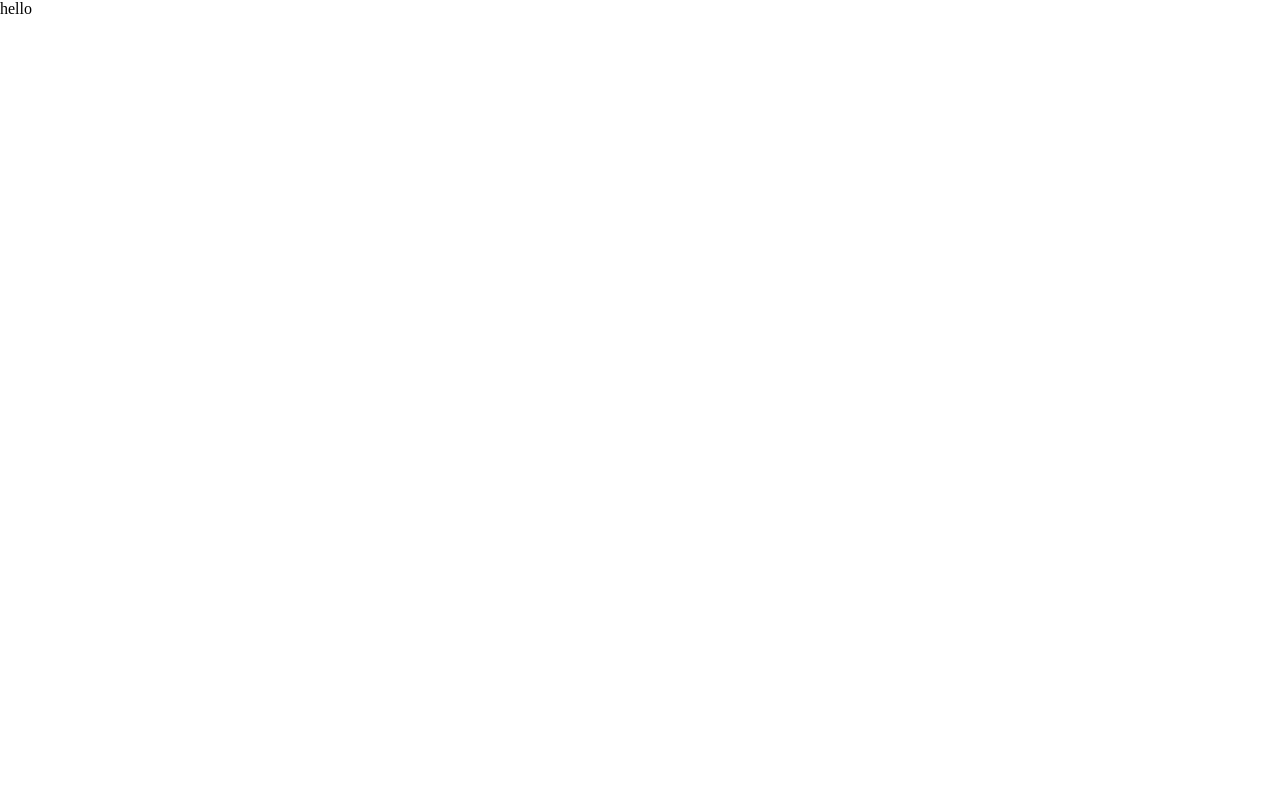
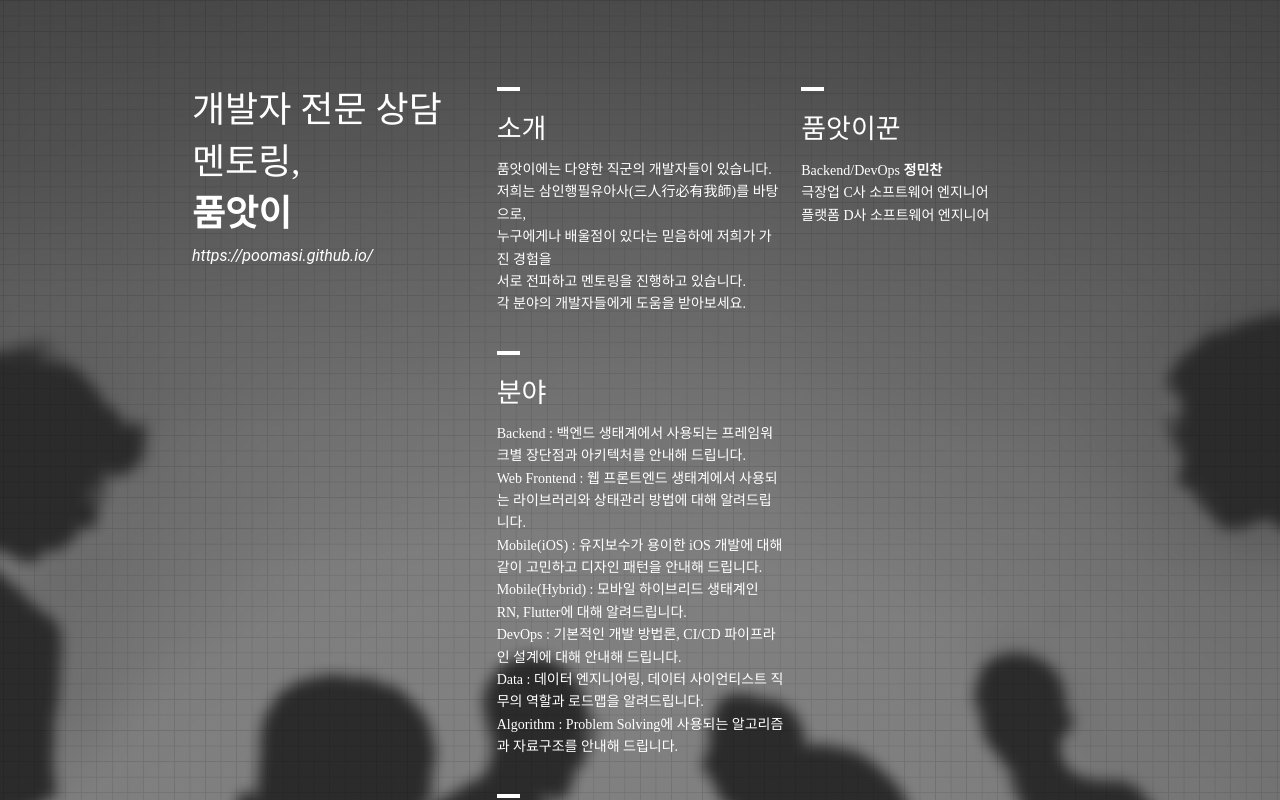
Before and after one commit to poomasi/poomasi.github.io, a React (Create React App) app: page / in a window 1280 px wide. Shown: the top 800 px of the page. Built offline with nearby package versions, Linux system fonts and the light colour scheme; a web font is replaced by a local one.

Commit message:
feat: add home page

```diff
--- a/package.json
+++ b/package.json
@@ -3,6 +3,8 @@
   "version": "1.0.0",
   "private": true,
   "dependencies": {
+    "@emotion/react": "^11.11.1",
+    "@emotion/styled": "^11.11.0",
     "@testing-library/jest-dom": "^5.17.0",
     "@testing-library/react": "^13.4.0",
     "@testing-library/user-event": "^13.5.0",
--- a/public/reset.css
+++ b/public/reset.css
@@ -142,7 +142,7 @@ input {
 }
 a {
   text-decoration: none;
-  color: black;
+  color: white;
 }
 
 /* default style */
@@ -153,6 +153,7 @@ span {
 }
 html,
 body {
+  color: white;
   height: 100%;
   width: 100%;
 }
--- a/src/App.tsx
+++ b/src/App.tsx
@@ -1,5 +1,150 @@
+import styled from '@emotion/styled'
+
 function App() {
-  return <>hello</>
+  return (
+    <Container>
+      <LeftContainer>
+        <TitleContainer>
+          <Title>개발자 전문 상담 멘토링,</Title>
+          <Title style={{ fontWeight: 'bold' }}>품앗이</Title>
+          <Link href="https://poomasi.github.io/">https://poomasi.github.io/</Link>
+        </TitleContainer>
+      </LeftContainer>
+      <CenterContainer>
+        <Section>
+          <Seperator />
+          <SubHead>소개</SubHead>
+          <Description>
+            품앗이에는 다양한 직군의 개발자들이 있습니다.
+            <br />
+            저희는 삼인행필유아사(三人行必有我師)를 바탕으로,
+            <br />
+            누구에게나 배울점이 있다는 믿음하에 저희가 가진 경험을
+            <br />
+            서로 전파하고 멘토링을 진행하고 있습니다.
+            <br />각 분야의 개발자들에게 도움을 받아보세요.
+          </Description>
+        </Section>
+
+        <Section>
+          <Seperator />
+          <SubHead>분야</SubHead>
+          <Description>
+            Backend : 백엔드 생태계에서 사용되는 프레임워크별 장단점과 아키텍처를 안내해 드립니다.
+            <br />
+            Web Frontend : 웹 프론트엔드 생태계에서 사용되는 라이브러리와 상태관리 방법에 대해 알려드립니다.
+            <br />
+            Mobile(iOS) : 유지보수가 용이한 iOS 개발에 대해 같이 고민하고 디자인 패턴을 안내해 드립니다.
+            <br />
+            Mobile(Hybrid) : 모바일 하이브리드 생태계인 RN, Flutter에 대해 알려드립니다.
+            <br />
+            DevOps : 기본적인 개발 방법론, CI/CD 파이프라인 설계에 대해 안내해 드립니다.
+            <br />
+            Data : 데이터 엔지니어링, 데이터 사이언티스트 직무의 역할과 로드맵을 알려드립니다.
+            <br />
+            Algorithm : Problem Solving에 사용되는 알고리즘과 자료구조를 안내해 드립니다.
+          </Description>
+        </Section>
+
+        <Section>
+          <Seperator />
+          <SubHead>세부 안내</SubHead>
+          <Description>
+            품삯은 따로 받고있지 않습니다 :)
+            <br />
+            신청 방법 : 고민 분야와 사연을 담아 하기 이메일로 신청
+            <br />
+            이메일 : <Mail href="mailto://poomasiofficial@gmail.com">poomasiofficial@gmail.com</Mail>
+          </Description>
+        </Section>
+      </CenterContainer>
+
+      <RightContainer>
+        <Section>
+          <Seperator />
+          <SubHead>품앗이꾼</SubHead>
+          <Description>
+            Backend/DevOps <b>정민찬</b>
+            <br />
+            극장업 C사 소프트웨어 엔지니어
+            <br />
+            플랫폼 D사 소프트웨어 엔지니어
+          </Description>
+        </Section>
+      </RightContainer>
+    </Container>
+  )
 }
 
+const Container = styled.div`
+  width: 100%;
+  min-height: 100%;
+  padding: 80px 15% 0 15%;
+  display: flex;
+  justify-content: space-between;
+
+  background-image: url('assets/background.jpg');
+  background-size: cover;
+  background-position: center;
+`
+
+const LeftContainer = styled.div`
+  width: 32%;
+`
+const TitleContainer = styled.div`
+  width: 100%;
+`
+const Title = styled.div`
+  font-size: 36px;
+`
+const Link = styled.a`
+  display: inline-block;
+  margin-top: 10px;
+  text-decoration: none;
+  font-style: italic;
+
+  &:hover {
+    color: black;
+    background-color: white;
+    transition: 0.5s ease;
+  }
+`
+const Mail = styled.a`
+  text-decoration: none;
+
+  &:hover {
+    color: black;
+    background-color: white;
+    transition: 0.5s ease;
+  }
+`
+
+const CenterContainer = styled.div`
+  width: 32%;
+`
+
+const RightContainer = styled.div`
+  width: 32%;
+`
+
+const Section = styled.div`
+  width: 100%;
+  margin-bottom: 35px;
+`
+const Seperator = styled.div`
+  height: 4px;
+  width: 23px;
+  background-color: #fff;
+  margin-top: 7px;
+  margin-bottom: 16px;
+`
+const SubHead = styled.div`
+  font-size: 27px;
+  margin-bottom: 13px;
+`
+const Description = styled.div`
+  line-height: 1.6;
+  font-size: 14px;
+`
+
 export default App
```
Also changed, not shown: src/reportWebVitals.ts (+9 -9 lines), public/assets/background.jpg (added), 1 other file (tests, documents, lock files or other folders).
